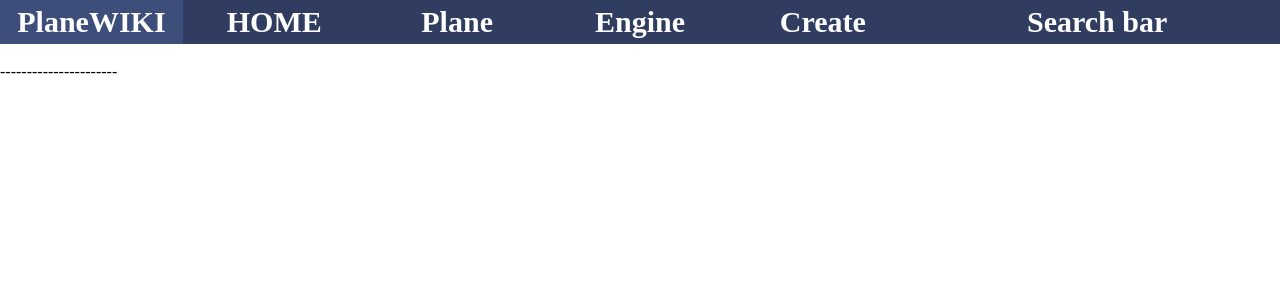
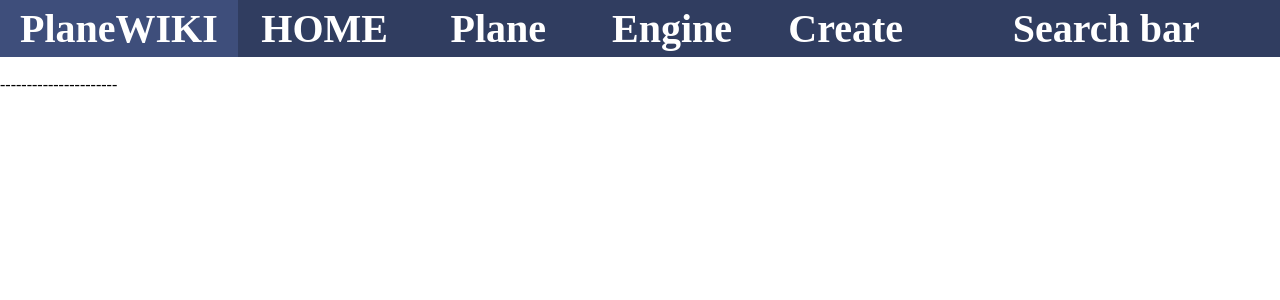
Before and after one commit to Burnside21140/PlaneWIKI, a Flask app: page / in a window 1280 px wide. Shown: the top 300 px of the page. Run offline with Flask 3, Linux system fonts and the light colour scheme.

Commit message:
Nav bar update

```diff
--- a/static/style/css/style.css
+++ b/static/style/css/style.css
@@ -21,7 +21,7 @@ nav li {
     margin-top: 100%;
     margin-bottom: 100%;
     padding: 5px;
-    font-size: 30px;
+    font-size: 40px;
 }
 
 nav ul li:hover {
@@ -48,3 +48,9 @@ a {
     color: inherit;
     text-decoration: inherit;
 }
+
+.logo {
+    background-color: #3E4E7B;
+    padding-left: 20px;
+    padding-right: 20px;
+}
--- a/templates/navbar.html
+++ b/templates/navbar.html
@@ -1,5 +1,5 @@
 <ul class="nav-bar">
-    <li class="nav-bar-item">PlaneWIKI</li>
+    <li class="nav-bar-item logo">PlaneWIKI</li>
     <li class="nav-bar-item"><a href="/">HOME</a></li>
     <li class="nav-bar-item"><a href="/">Plane</a></li>
     <li class="nav-bar-item"><a href="/">Engine</a></li>
```
Also changed, not shown: planeWIKIDB.db.
